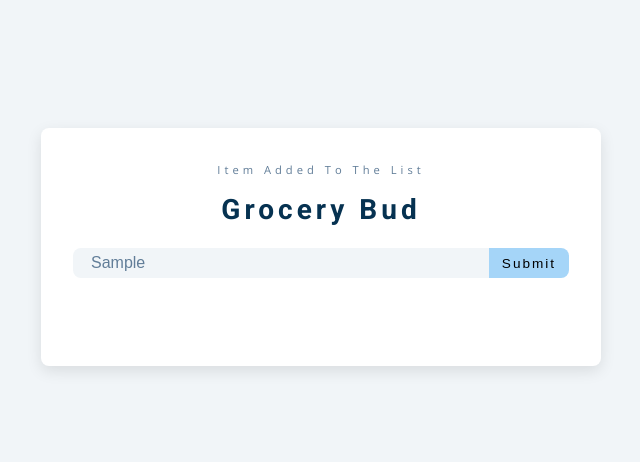
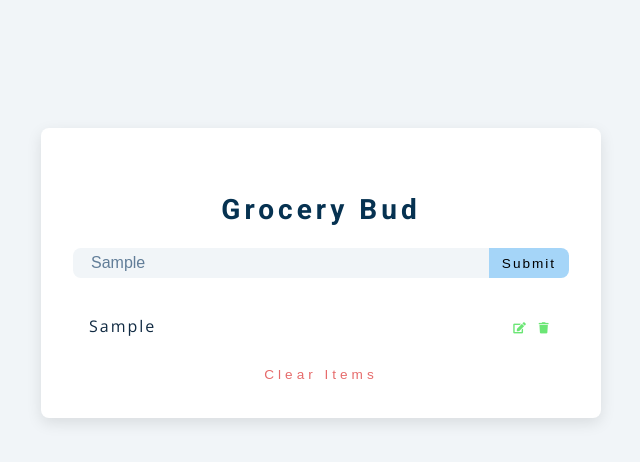
Before and after one commit to uzairahmed2126/Build-JavaScript-Projects, a plain HTML site: page 14.grocary bud/index.html in a window 1280 px wide. Both pictures are taken after typing "Sample" into the empty fields and a click on the button "Submit". Shown: the whole page, without its empty margins (319-959 px from the left). Drawn offline with nearby package versions, Linux system fonts and the light colour scheme.

Commit message:
function added

```diff
--- a/14.grocary bud/index.html
+++ b/14.grocary bud/index.html
@@ -22,8 +22,10 @@
         </form>
         <!-- list -->
         <div class="grocery-container">
-            <div class="grocery-list"></div>
-            <button class="clear-btn">clear items</button>
+            <div class="grocery-list">
+            </div>
+        </div>
+        <button class="clear-btn">clear items</button>
         </div>
     </section>
 </body>
--- a/14.grocary bud/js/app.js
+++ b/14.grocary bud/js/app.js
@@ -26,11 +26,24 @@ function addItem(e) {
     const value = grocery.value;
     const id = new Date().getTime().toString();
     if (value && !editFlag) {
-        const element =  document.createElement('article')
-
-        alert.innerHTML = 'Item added to the list'
+        const element = document.createElement('article');
+        element.classList.add('grocery-item');
+        const attr = document.createAttribute('data-id')
+        attr.value = id
+        element.setAttributeNode(attr)
+        element.innerHTML = `  <p class="title">${value}</p>
+        <div class="btn-container">
+            <button class="edit-btn" type="button">
+                <i class="fas fa-edit"></i>
+            </button>
+            <button class="edit-btn" type="button">
+                <i class="fas fa-trash"></i>
+            </button>`
+            list.appendChild(element)
+            displayAlert('item added to the list','success')
+            container.classList.add('show-container')
     } else if (value && editFlag) {
-        alert.innerHTML = 'Editing'
+        alert.innerHTML = 'Editing';
     }
     else {
         displayAlert('Please enter value', 'danger')
@@ -40,8 +53,8 @@ function addItem(e) {
 function displayAlert(text, action) {
     alert.textContent = text
     alert.classList.add(`alert-${action}`)
-    setTimeout(()=>{
+    setTimeout(() => {
         alert.textContent = ""
         alert.classList.remove(`alert-${action}`)
-    },1000)
+    }, 1000)
 }
```
